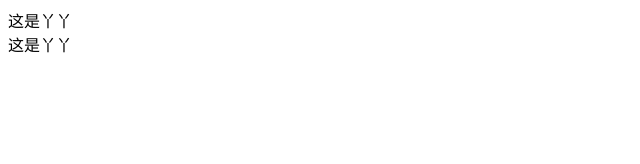
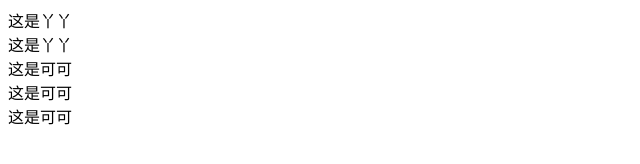
Before and after one commit to xiaonitu/testthree, a plain HTML site: page index.html in a window 1280 px wide. Shown: the whole page, without its empty margins (0-640 px from the left). Drawn offline with Linux system fonts and the light colour scheme.

Commit message:
这是可可

```diff
--- a/index.html
+++ b/index.html
@@ -11,6 +11,9 @@
 <body>
     <div>这是丫丫</div>
     <div>这是丫丫</div>
+    <div>这是可可</div>
+    <div>这是可可</div>
+    <div>这是可可</div>
 </body>
 
 </html>
```
